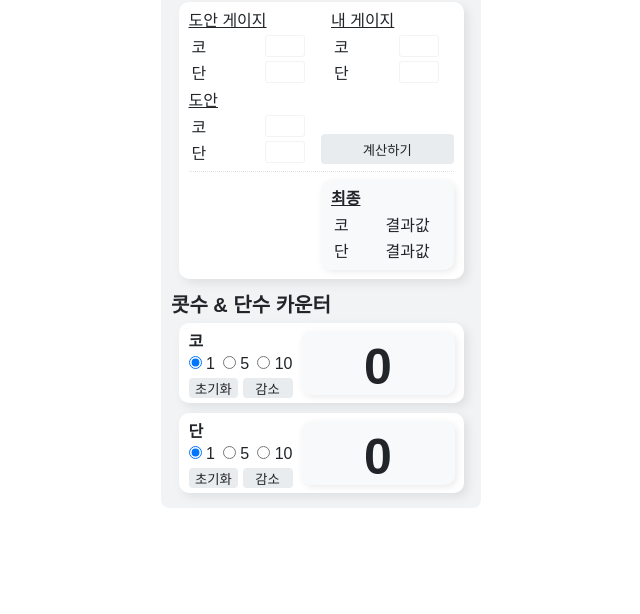
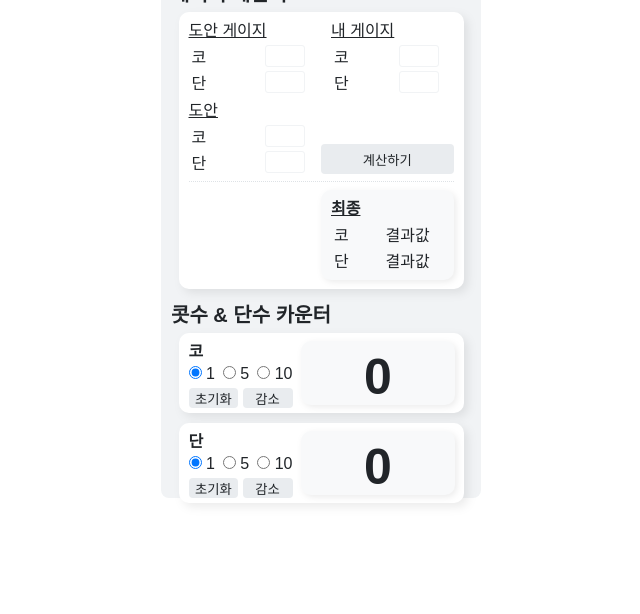
Before and after one commit to jahnx/forknitter, a website: page index.html in a window 1280 px wide. Shown: the part 186-800 px from the top of the page, without its empty margins (319-959 px from the left). Drawn offline with nearby package versions, Linux system fonts and the light colour scheme; files that its build step writes are made by us from their sources.

Commit message:
style 수정

```diff
--- a/styles/main.scss
+++ b/styles/main.scss
@@ -6,6 +6,7 @@
 .main-container {
   background-color: $gray1;
   border-radius: 8px;
+  height: 568px;
   padding: 5px 10px;
   width: 320px;
   display: flex;
```
